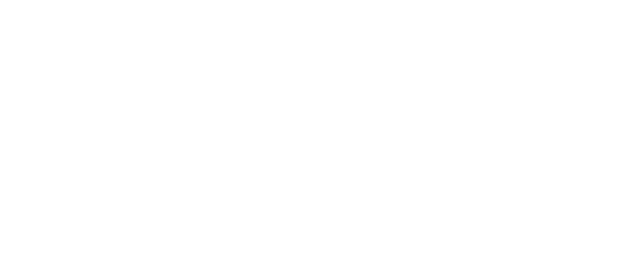
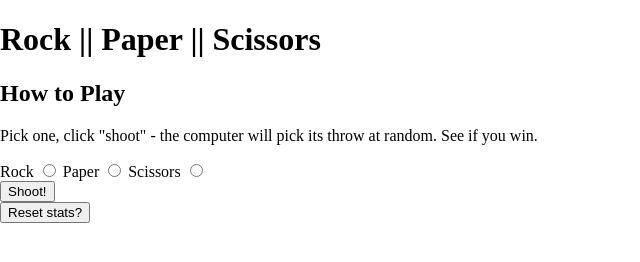
Before and after one commit to devon-wolf/rock-paper-scissors, a plain HTML site: page index.html in a window 1280 px wide. Shown: the whole page, without its empty margins (0-640 px from the left). Drawn offline with Linux system fonts and the light colour scheme.

Commit message:
Set up HTML base

```diff
--- a/index.html
+++ b/index.html
@@ -6,15 +6,58 @@
     <meta name="viewport" content="width=device-width, initial-scale=1.0">
     <meta http-equiv="X-UA-Compatible" content="ie=edge">
     <link rel="stylesheet" href="styles/style.css">
-    <title>Document</title>
+    <title>Rock || Paper || Scissors</title>
 </head>
 
 <body>
-    <header></header>
+    <header>
+        <h1>Rock || Paper || Scissors</h1>
+    </header>
 
-    <main></main>
+    <main>
+        <section class="instructions">
+            <h2>How to Play</h2>
+            <p>Pick one, click "shoot" - the computer will pick its throw at random. See if you win.</p>
+        </section>
 
-    <footer></footer>
+        <section class="game">
+            <div class="choices">
+                <label>
+                    Rock
+                    <input type="radio" name="rps" value="rock">
+                </label>
+
+                <label>
+                    Paper
+                    <input type="radio" name="rps" value="paper">
+                </label>
+
+                <label>
+                    Scissors
+                    <input type="radio" name="rps" value="scissors">
+                </label>
+            </div>
+
+            <div class="button">
+                <button id="submit-button">Shoot!</button>
+            </div>
+        </section>
+
+        <section class="results none">
+            <div id="computer-throw"></div>
+            <div id="outcome"></div>
+            <div id="stats">
+                <p>Number of times you won: <span id="win-count"></span></p>
+                <p>Number of times you  lost: <span id="lose-count"></span></p>
+            </div>
+        </section>
+    </main>
+
+    <footer>
+        <div class="button">
+            <button id="reset-button">Reset stats?</button>
+        </div>
+    </footer>
 
     <script type="module" src="app.js"></script>
 </body>
--- a/styles/style.css
+++ b/styles/style.css
@@ -8,3 +8,7 @@
 	margin: 0;
 	padding: 0;
 }
+
+.none {
+	display: none;
+}
```
Also changed, not shown: README.md.
